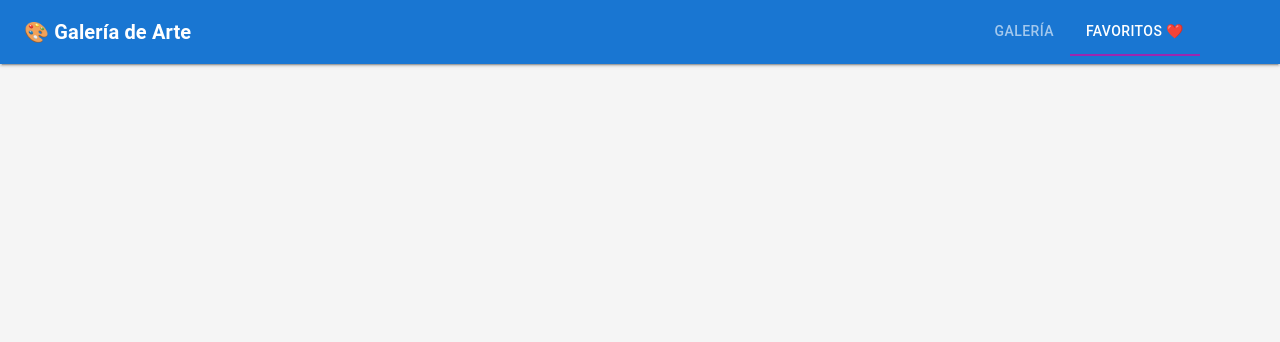
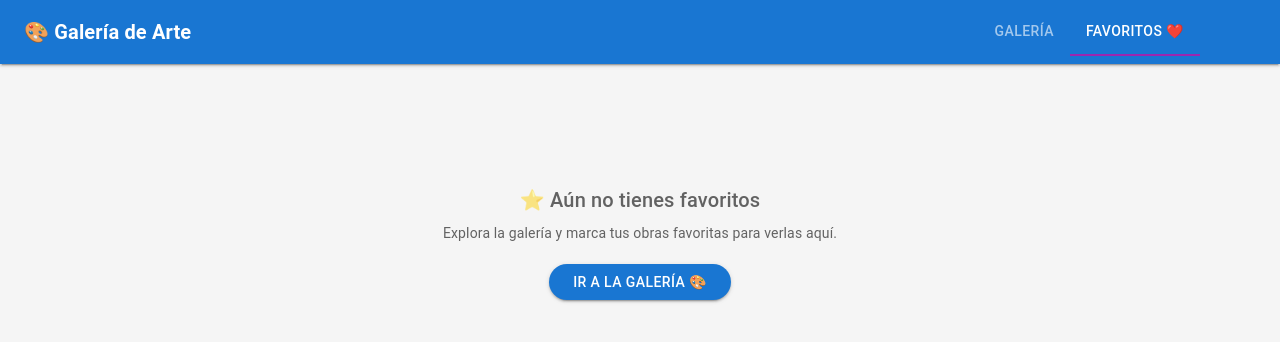
Before and after one commit to Patogol35/galer-a, a React (Vite) app: page / in a window 1280 px wide. Both pictures are taken after a click on the tab "FAVORITOS ❤️". Shown: the top 342 px of the page. Built offline with nearby package versions, Linux system fonts and the light colour scheme; some icons are missing.

Commit message:
Update Gallery.jsx

```diff
--- a/src/components/Gallery.jsx
+++ b/src/components/Gallery.jsx
@@ -1,11 +1,11 @@
-  import { Grid, Container } from "@mui/material";
+import { Grid, Container, Typography, Box, Button } from "@mui/material";
 import { useState, useMemo, useEffect } from "react";
 import ArtworkCard from "./ArtworkCard";
 import ArtworkModal from "./ArtworkModal";
 import FilterBar from "./FilterBar";
 import artworks from "../data/artworks.json";
 
-export default function Gallery({ onlyFavorites = false }) {
+export default function Gallery({ onlyFavorites = false, onGoToGallery }) {
   const [selectedArtwork, setSelectedArtwork] = useState(null);
   const [filter, setFilter] = useState("Todos");
   const [search, setSearch] = useState("");
@@ -84,7 +84,32 @@ export default function Gallery({ onlyFavorites = false }) {
         />
       )}
 
-      {/* Grid de obras */}
+      {/* Si favoritos está vacío */}
+      {onlyFavorites && filteredArtworks.length === 0 ? (
+        <Box
+          sx={{
+            textAlign: "center",
+            mt: 10,
+            color: "text.secondary",
+          }}
+        >
+          <Typography variant="h6" gutterBottom>
+            ⭐ Aún no tienes favoritos
+          </Typography>
+          <Typography variant="body2" gutterBottom>
+            Explora la galería y marca tus obras favoritas para verlas aquí.
+          </Typography>
+
+          {/* Botón para volver a la galería */}
+          <Button
+            variant="contained"
+            onClick={onGoToGallery}
+            sx={{ mt: 2, borderRadius: "20px", px: 3 }}
+          >
+            Ir a la Galería 🎨
+          </Button>
+        </Box>
+      ) : (
         <Grid container spacing={3}>
           {filteredArtworks.map((art) => (
             <Grid item xs={12} sm={6} md={4} lg={3} key={art.id}>
@@ -97,6 +122,7 @@ export default function Gallery({ onlyFavorites = false }) {
             </Grid>
           ))}
         </Grid>
+      )}
 
       {/* Modal */}
       <ArtworkModal
```
Lines whose indentation alone changed are shown as unchanged.
